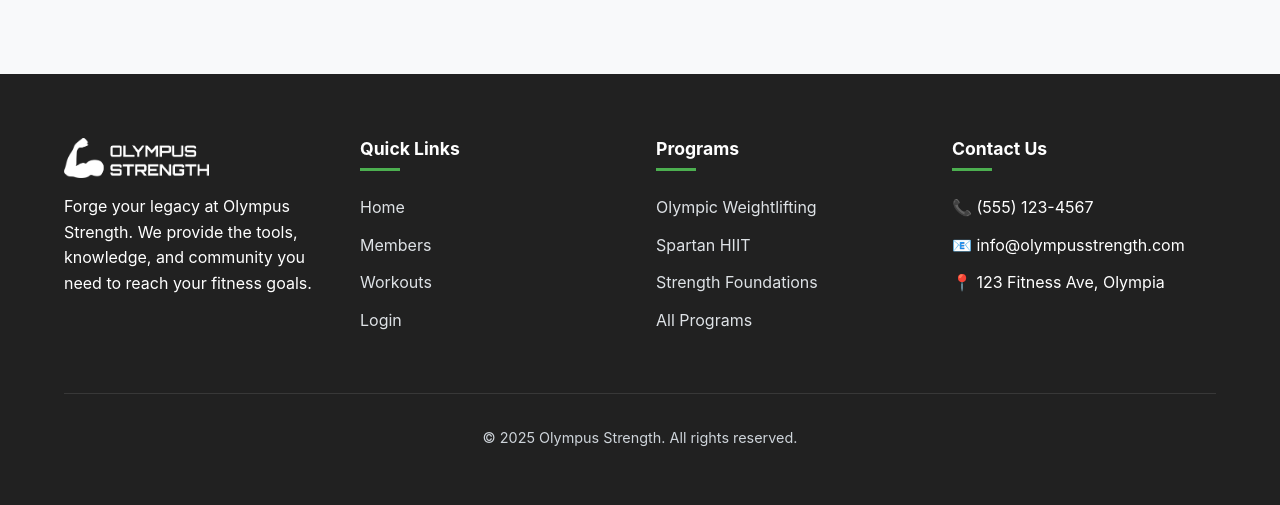
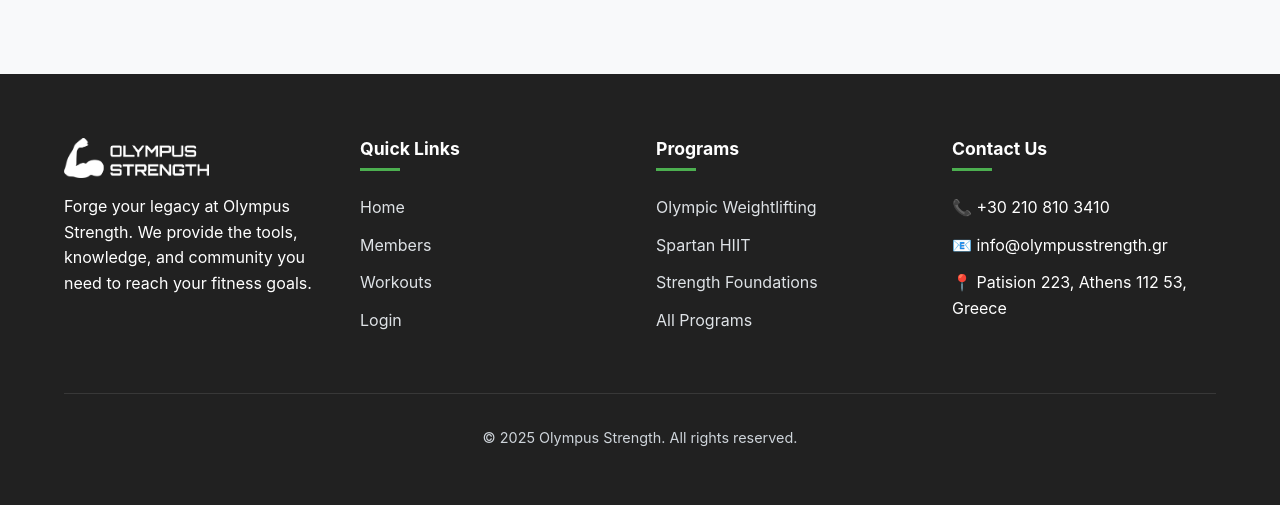
Before and after one commit to NikosWork1/olympus-strength, a FastAPI app: page /members in a window 1280 px wide. Shown: the part 572-1077 px from the top of the page. Run offline with FastAPI, Linux system fonts and the light colour scheme.

Commit message:
Update members.html

```diff
--- a/templates/members.html
+++ b/templates/members.html
@@ -131,9 +131,9 @@
                 <div class="footer-links">
                     <h4>Contact Us</h4>
                     <ul>
-                        <li>📞 (555) 123-4567</li>
-                        <li>📧 info@olympusstrength.com</li>
-                        <li>📍 123 Fitness Ave, Olympia</li>
+                        <li>📞 +30 210 810 3410</li>
+                        <li>📧 info@olympusstrength.gr</li>
+                        <li>📍 Patision 223, Athens 112 53, Greece</li>
                     </ul>
                 </div>
             </div>
```
